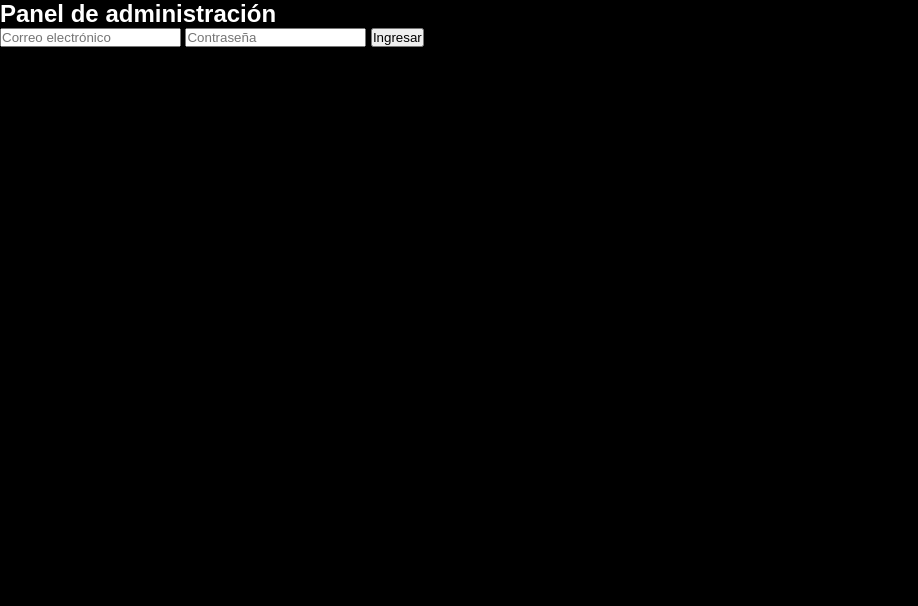
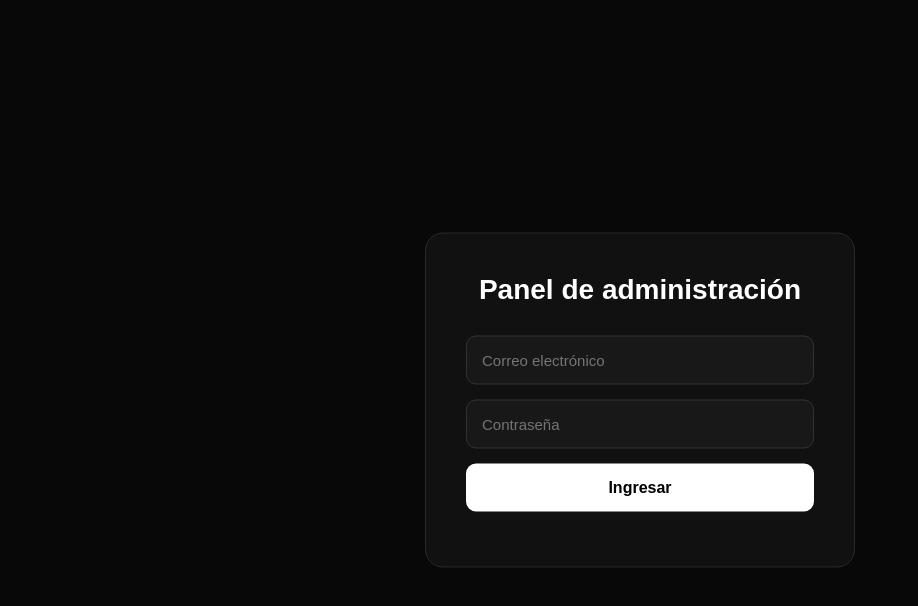
Before and after one commit to streetwearurbano/catalogo, a plain HTML site: page admin.html in a window 1280 px wide. Shown: the whole page, without its empty margins (0-918 px from the left). Drawn offline with nearby package versions, Linux system fonts and the light colour scheme.

Commit message:
Update stylesheet link to admin.css

```diff
--- a/admin.html
+++ b/admin.html
@@ -4,7 +4,7 @@
     <meta charset="UTF-8">
     <meta name="viewport" content="width=device-width, initial-scale=1.0">
     <title>Admin | Streetwear Urbano</title>
-    <link rel="stylesheet" href="style.css">
+<link rel="stylesheet" href="admin.css">
 </head>
 
 <body>
```
